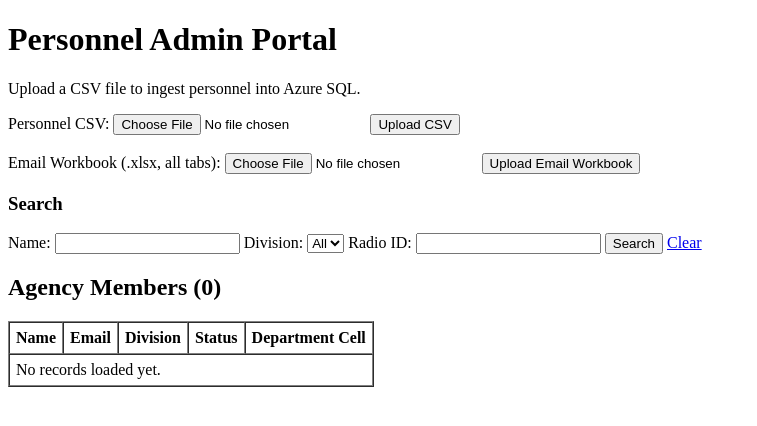
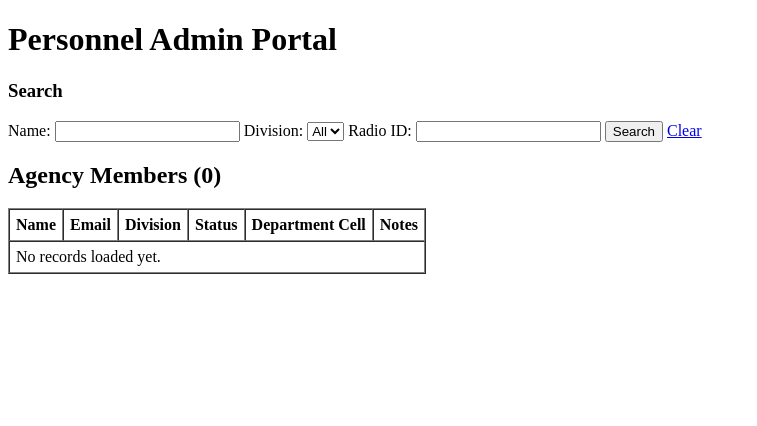
Before and after one commit to kisangseo/personnel_search, a Flask app: page / in a window 1280 px wide. Shown: the top 426 px of the page, without its empty margins (0-757 px from the left). Run offline with Flask 3, Linux system fonts and the light colour scheme; data that the repository does not hold is empty; parts of the project's set-up code (start-up, migrations or seed data) failed here and were passed over.

Commit message:
Update personnel table notes column

```diff
--- a/app.py
+++ b/app.py
@@ -71,6 +71,7 @@ EDITABLE_FIELDS = {
     "radio_id",
     "race",
     "sex",
+    "notes",
 }
 
 
@@ -155,6 +156,7 @@ def initialize_database(db: Any) -> None:
         "IF COL_LENGTH('dbo.agency_members','radio_id') IS NULL ALTER TABLE dbo.agency_members ADD radio_id NVARCHAR(50) NULL;",
         "IF COL_LENGTH('dbo.agency_members','race') IS NULL ALTER TABLE dbo.agency_members ADD race NVARCHAR(50) NULL;",
         "IF COL_LENGTH('dbo.agency_members','sex') IS NULL ALTER TABLE dbo.agency_members ADD sex NVARCHAR(20) NULL;",
+        "IF COL_LENGTH('dbo.agency_members','notes') IS NULL ALTER TABLE dbo.agency_members ADD notes NVARCHAR(MAX) NULL;",
     ]:
         cursor.execute(stmt)
     db.commit()
@@ -284,10 +286,10 @@ def fetch_members(db: Any, search_name: str = "", search_division: str = "", sea
         params.append(f"%{search_radio_id}%")
 
     where_sql = f" WHERE {' AND '.join(where_clauses)}" if where_clauses else ""
-    query = "SELECT employee_id, name, email, rank, division, status, badge_number, sequence_num, department_cell, radio_id, race, sex FROM dbo.agency_members" + where_sql + " ORDER BY name, employee_id"
+    query = "SELECT employee_id, name, email, rank, division, status, badge_number, sequence_num, department_cell, radio_id, race, sex, notes FROM dbo.agency_members" + where_sql + " ORDER BY name, employee_id"
     cursor.execute(query, params)
     rows = cursor.fetchall()
-    return [{"employee_id": r[0], "name": r[1], "email": r[2], "rank": r[3], "division": r[4], "division_display": display_division(r[4]), "status": r[5], "badge_number": r[6], "sequence_num": r[7], "department_cell": r[8], "radio_id": r[9], "race": r[10], "sex": r[11]} for r in rows]
+    return [{"employee_id": r[0], "name": r[1], "email": r[2], "rank": r[3], "division": r[4], "division_display": display_division(r[4]), "status": r[5], "badge_number": r[6], "sequence_num": r[7], "department_cell": r[8], "radio_id": r[9], "race": r[10], "sex": r[11], "notes": r[12]} for r in rows]
 
 
 
--- a/templates/index.html
+++ b/templates/index.html
@@ -3,15 +3,7 @@
 <head><meta charset="UTF-8" /><meta name="viewport" content="width=device-width, initial-scale=1.0" /><title>Personnel Admin Portal</title></head>
 <body>
   <h1>Personnel Admin Portal</h1>
-  <p>Upload a CSV file to ingest personnel into Azure SQL.</p>
   {% if db_error %}<p><strong>Database connection error:</strong> {{ db_error }}</p>{% endif %}
-  <form method="post" enctype="multipart/form-data">
-    <label>Personnel CSV:</label> <input id="csv_file" name="csv_file" type="file" accept=".csv,text/csv" />
-    <button type="submit">Upload CSV</button>
-    <br/><br/>
-    <label>Email Workbook (.xlsx, all tabs):</label> <input id="email_workbook" name="email_workbook" type="file" accept=".xlsx" />
-    <button type="submit">Upload Email Workbook</button>
-  </form>
   {% if import_result %}<p><strong>{{ import_result }}</strong></p>{% endif %}
 
   <h3>Search</h3>
@@ -61,6 +53,7 @@
         <th>Division</th>
         <th>Status</th>
         <th>Department Cell</th>
+        <th>Notes</th>
       </tr>
     </thead>
     <tbody>
@@ -71,9 +64,10 @@
           <td class="editable" contenteditable="true" data-employee-id="{{ m.employee_id }}" data-field="division">{{ m.division_display or "" }}</td>
           <td class="editable" contenteditable="true" data-employee-id="{{ m.employee_id }}" data-field="status">{{ m.status or '' }}</td>
           <td class="editable" contenteditable="true" data-employee-id="{{ m.employee_id }}" data-field="department_cell">{{ m.department_cell or '' }}</td>
+          <td class="editable" contenteditable="true" data-employee-id="{{ m.employee_id }}" data-field="notes">{{ m.notes or '' }}</td>
         </tr>
         <tr class="member-details" id="details-{{ m.employee_id }}" hidden>
-          <td colspan="5">
+          <td colspan="6">
             <dl style="display:grid;grid-template-columns:max-content 1fr max-content 1fr;gap:8px 12px;margin:0;">
               <dt><strong>Employee ID</strong></dt>
               <dd style="margin:0;">{{ m.employee_id }}</dd>
@@ -91,7 +85,7 @@
           </td>
         </tr>
       {% else %}
-        <tr><td colspan="5">No records loaded yet.</td></tr>
+        <tr><td colspan="6">No records loaded yet.</td></tr>
       {% endfor %}
     </tbody>
   </table>
```
